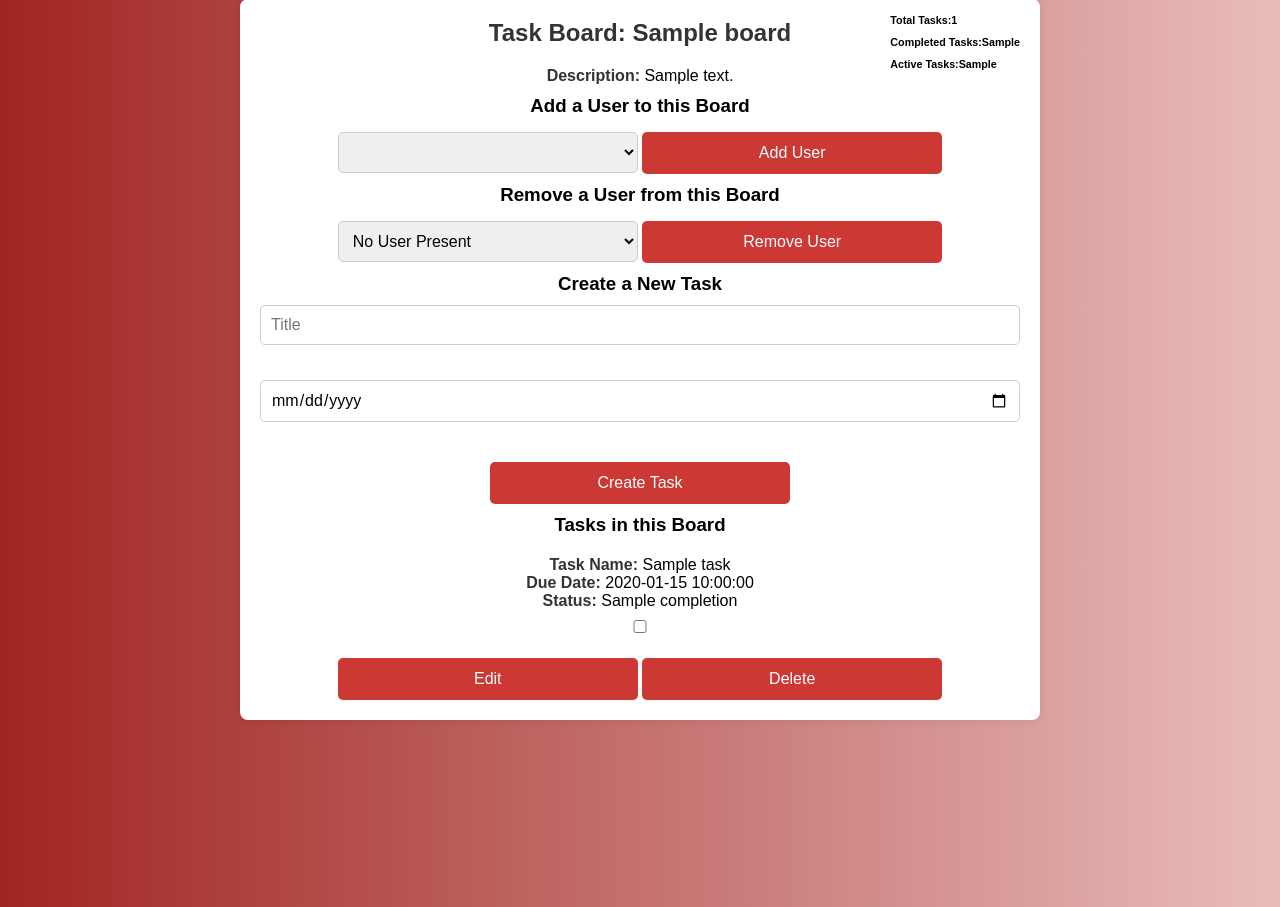
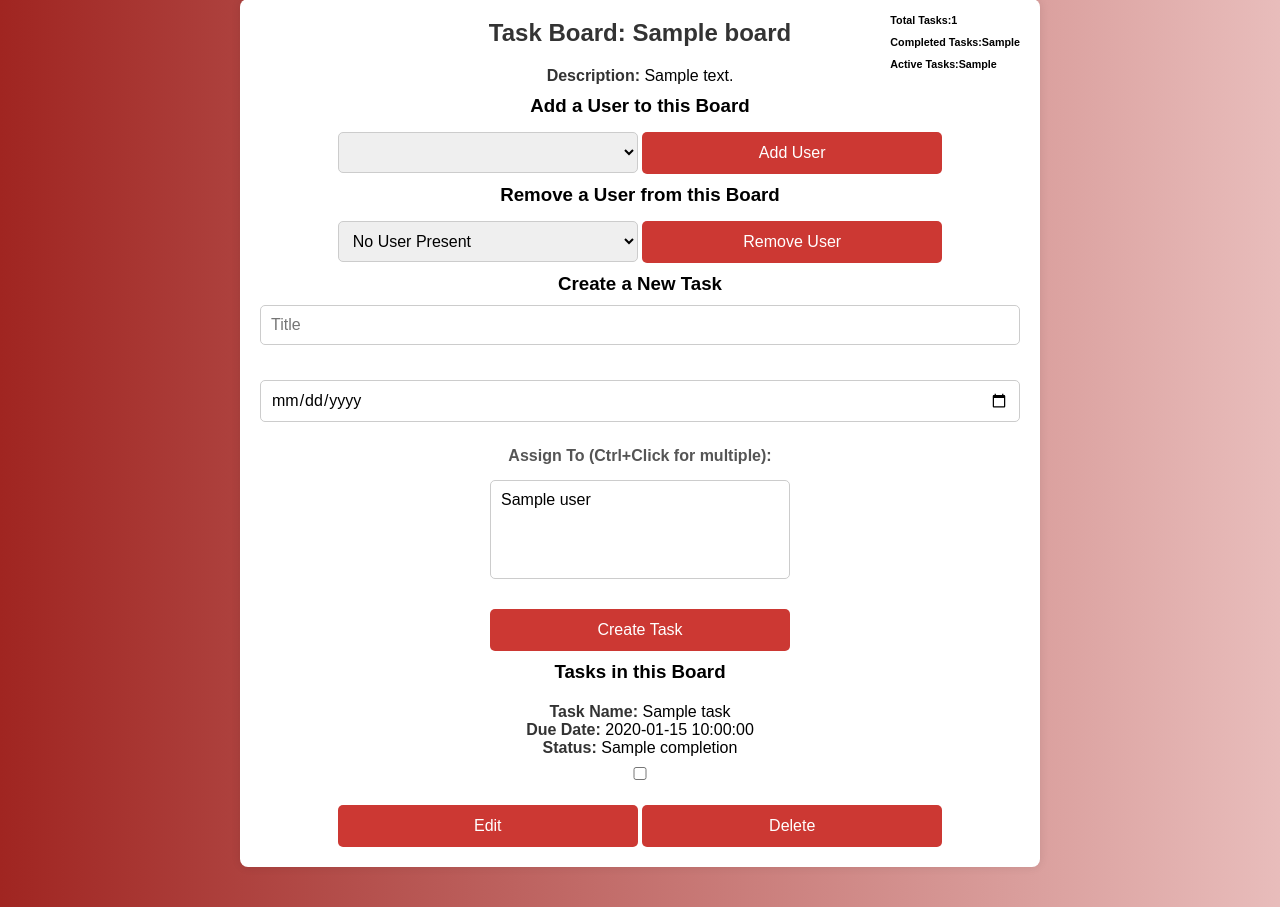
Before and after one commit to Kiransai006/Task_management, a FastAPI app: template templates/taskBoardDetails.html in a window 1280 px wide. Shown: the part 201-1108 px from the top of the page. Run offline with FastAPI, Linux system fonts and the light colour scheme; the template is opened without the code that fills it: most values are stand-ins (such as "Sample title", 1, 10 or a date in 2020); lists and menus that the app fills with data are empty.

Commit message:
assinedusers

```diff
--- a/app.py
+++ b/app.py
@@ -244,6 +244,8 @@
         'completedTasks':completedTasks,
         'activeTasks':activeTasks
     }
+
+    print(board_data,'board data')
     return templates.TemplateResponse('taskBoardDetails.html', {
         'request': request,
         'board': board_data,
--- a/static/js/board_details.js
+++ b/static/js/board_details.js
@@ -8,13 +8,16 @@
     const completion = document.getElementById('completion');
     const dueDate = document.getElementById('due-date').value;
     const taskboardId = document.getElementById('taskboard-id').value;
+    const assignedSelect = document.getElementById('assign-to');
+    const assignedUsers = Array.from(assignedSelect.selectedOptions).map(option => option.value);
 
     console.log('taskboardid',taskboardId);
     const taskData = {
         name: taskName,
         completion: 'Pending',
         taskboard_id: taskboardId,
-        due_date: dueDate
+        due_date: dueDate,
+        assigned_to: assignedUsers
     };
 
     const response = await fetch('/createtask', {
--- a/templates/taskBoardDetails.html
+++ b/templates/taskBoardDetails.html
@@ -23,6 +23,13 @@
 
         <input type="text" id="task-name" placeholder="Title" required>
         <input type="date" id="due-date" placeholder="Due Date">
+
+        <label for="assign-to">Assign To (Ctrl+Click for multiple):</label>
+        <select id="assign-to" multiple>
+            {% for user in board.users %}
+            <option value="{{ user }}">{{ user }}</option>
+            {% endfor %}
+        </select>
 
         <input type="hidden" id="taskboard-id" value="{{ board_id }}">
         <button type="submit">Create Task</button>
```
